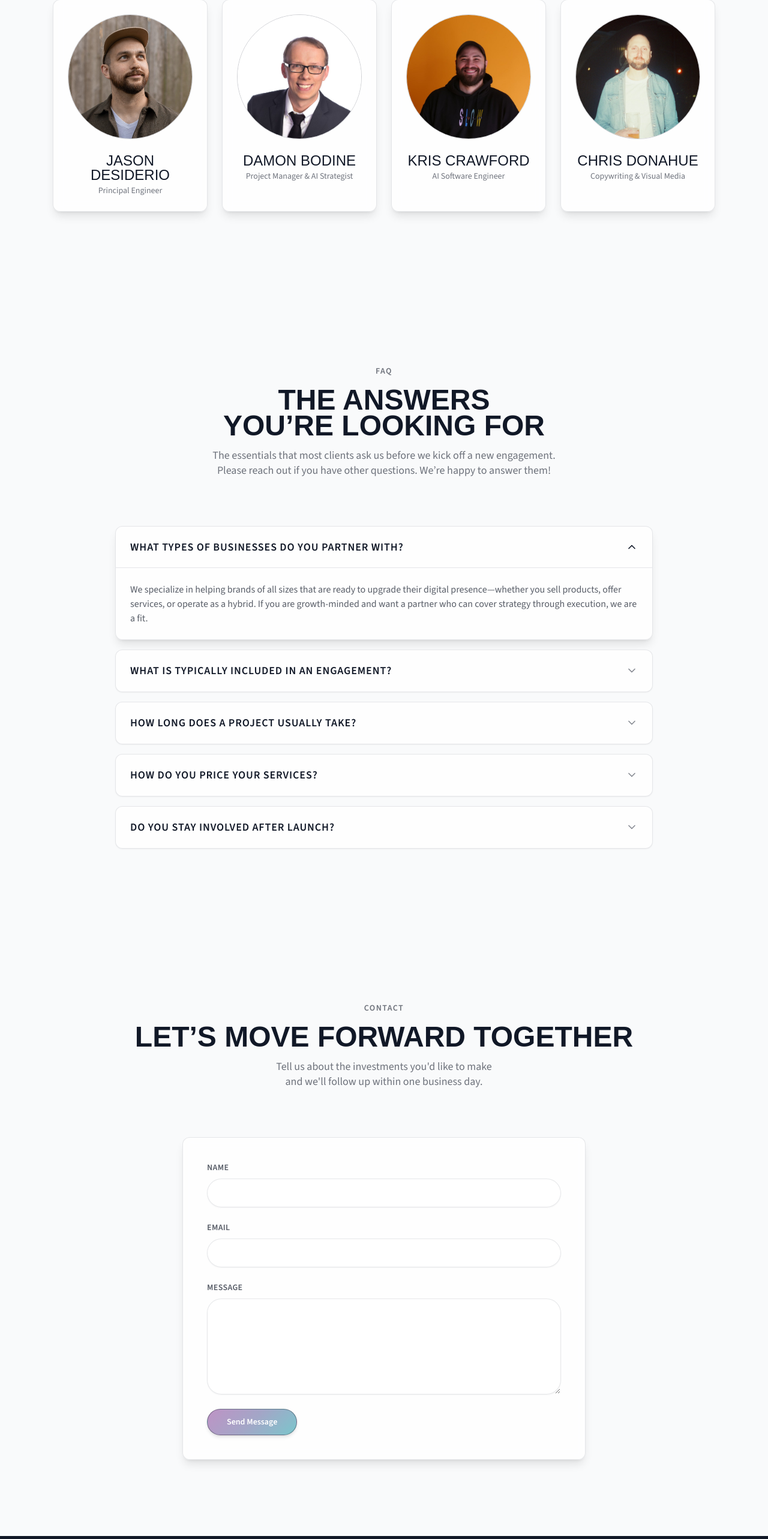
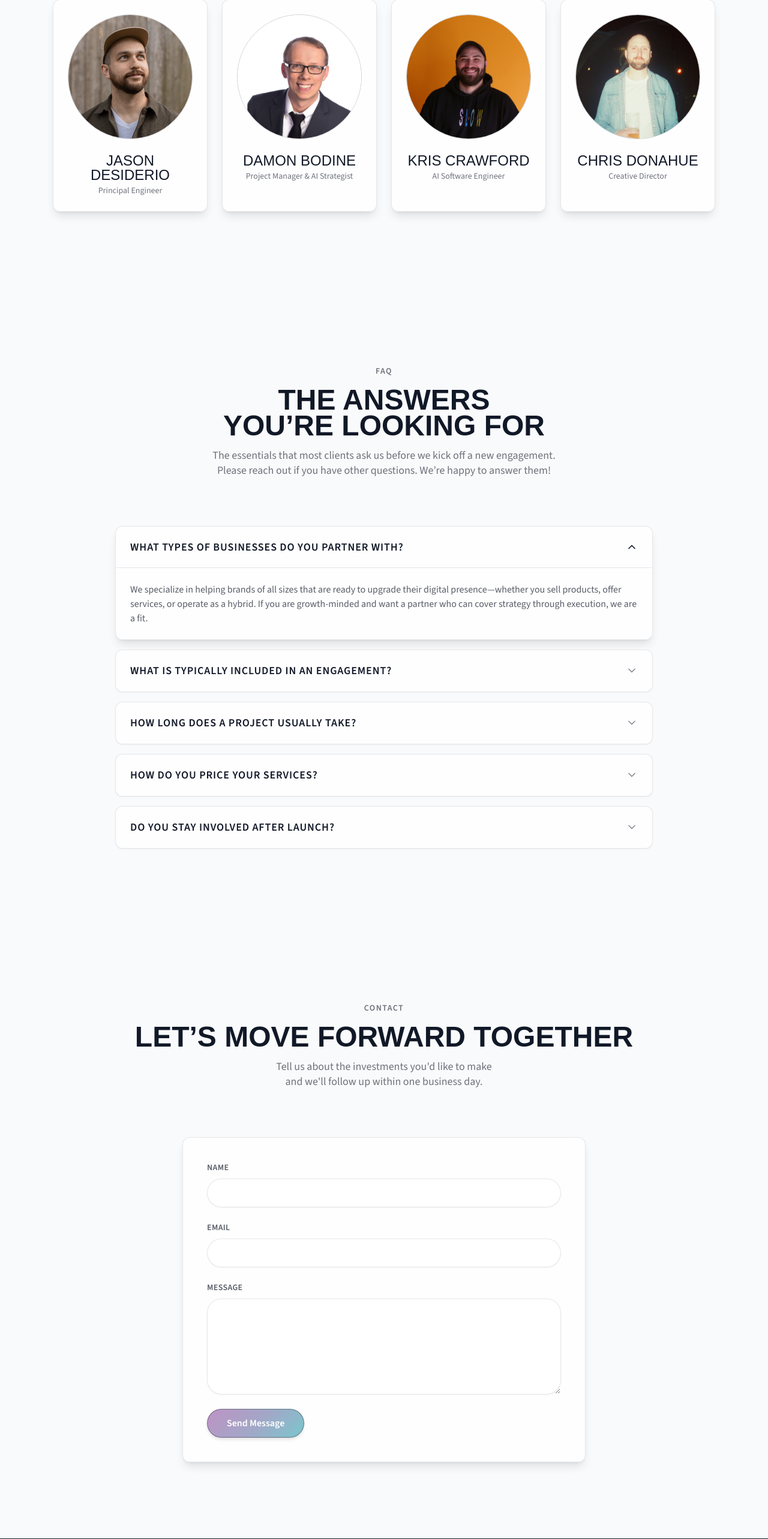
Before and after one commit to thegfnc/place-to-stand, a Next.js app: page / in a window 1280 px wide. Shown: the part 5697-8263 px from the top of the page at 60% size. Built offline with nearby package versions, Linux system fonts and the light colour scheme; a web font is replaced by a local one.

Commit message:
Small tweaks

```diff
--- a/src/components/sections/contact-section.tsx
+++ b/src/components/sections/contact-section.tsx
@@ -124,6 +124,7 @@ export function ContactSection() {
             type='submit'
             disabled={isPending}
             className='self-start px-8'
+            size='lg'
           >
             {isPending ? 'Sending...' : 'Send Message'}
           </Button>
--- a/src/components/sections/team-section.tsx
+++ b/src/components/sections/team-section.tsx
@@ -19,7 +19,7 @@ const team = [
   },
   {
     name: 'Chris Donahue',
-    title: 'Copywriting & Visual Media',
+    title: 'Creative Director',
     image: '/403081575_325440200226266_2592020462209657049_n.jpg',
   },
 ]
```
